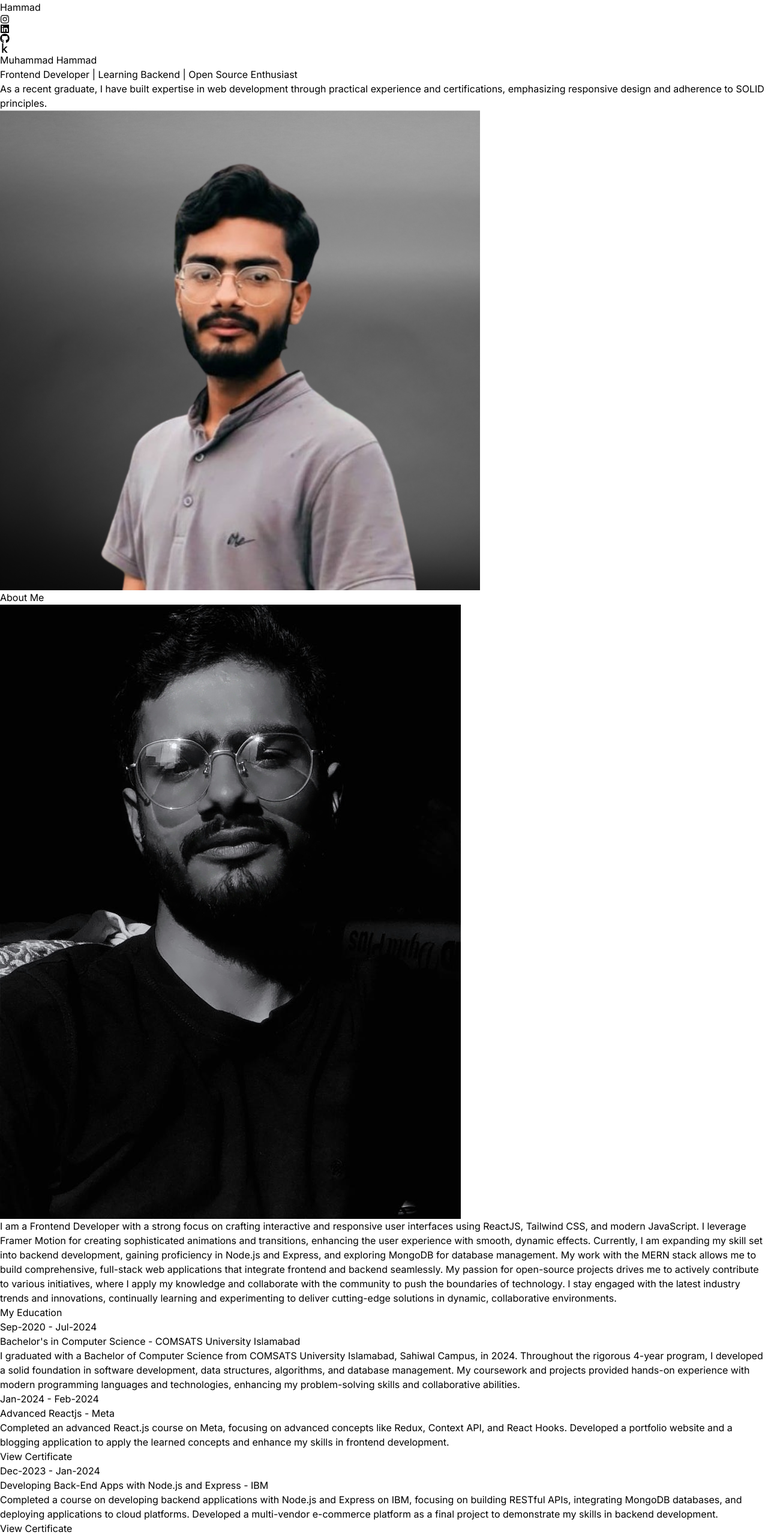
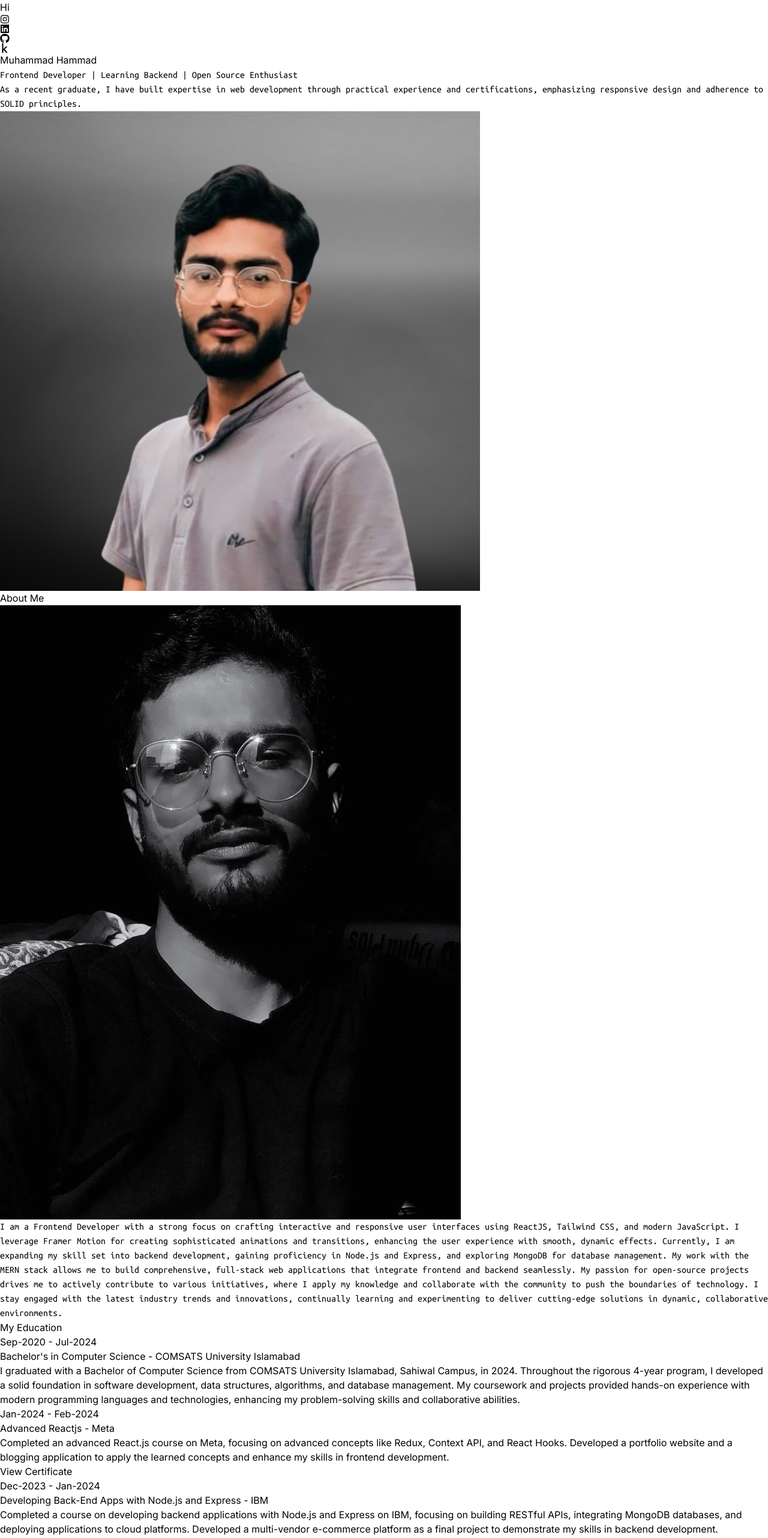
Before and after one commit to ChaudaryHammad/Frontend-BootCamp, a React (Vite) app in the folder Portfolio-project/: page / in a window 1280 px wide. Shown: the top 2564 px of the page at 60% size. Built offline with nearby package versions, Linux system fonts and the light colour scheme.

Commit message:
major updates

```diff
--- a/Portfolio-project/src/components/About.jsx
+++ b/Portfolio-project/src/components/About.jsx
@@ -1,3 +1,4 @@
+import { BsGithub } from 'react-icons/bs'
 import aboutImg from '../assets/hamad2.jpg'
 import { ABOUT_TEXT } from '../constants'
 import {motion} from 'framer-motion'
@@ -10,18 +11,23 @@ const About = () => {
             <div className="flex flex-wrap">
                 <motion.div whileInView={{opacity:1,x:0}} initial={{opacity:0,x:-100}} transition={{duration:0.5}} className="w-full lg:w-1/2 lg:p-8">
                     <div className="flex items-center justify-center">
-                        <img className='rounded-2xl w-[300px] h-[400px]' src={aboutImg} alt="" />
+                        <img className='rounded-2xl w-[400px] h-[500px] object-cover ' src={aboutImg} alt="" />
                     </div>
 
 
                 </motion.div>
                 <motion.div whileInView={{opacity:1,x:0}} initial={{opacity:0,x:100}} transition={{duration:0.5}} className='w-full lg:w-1/2 flex items-center'>
                         <div className='flex justify-center lg:justify-start ' >
-                            <p className='my-2 max-w-xl py-6 font-light tracking-tighter lg:text-left text-center lg:text-justify'>{ABOUT_TEXT}</p>
+                            <p className='my-2 max-w-xl py-6 font-light tracking-tighter lg:text-left  text-center  lg:text-[17px]' style={{fontFamily:"Ubuntu Mono"}}>{ABOUT_TEXT}</p>
+
                         </div>
+
                     </motion.div>
+
             </div>
+
         </div>
+
     </>
   )
 }
--- a/Portfolio-project/src/components/Contact.jsx
+++ b/Portfolio-project/src/components/Contact.jsx
@@ -38,6 +38,7 @@ const Contact = () => {
             <div className="flex items-center justify-center">
               <div className="relative">
                 <input
+                style={{fontFamily:"Ubuntu Mono"}}
                   id="name"
                   type="text"
                   name="name"
@@ -57,6 +58,7 @@ const Contact = () => {
                   className="lg:w-[500px] border-b border-gray-300 py-1 focus:border-b-2 transition-colors focus:outline-none peer bg-inherit"
                   placeholder="Email"
                   required
+                  style={{fontFamily:"Ubuntu Mono"}}
                 />
                 <ValidationError prefix="Email" field="email" errors={state.errors} />
               </div>
@@ -64,6 +66,7 @@ const Contact = () => {
             <div className="mt-3 flex items-center justify-center">
               <div className="relative">
                 <textarea
+                style={{fontFamily:"Ubuntu Mono"}}
                   id="message"
                   name="message"
                   className="w-[218px] lg:w-[500px] border-b border-gray-300 py-1 focus:border-b-2 transition-colors focus:outline-none peer bg-inherit"
@@ -94,14 +97,14 @@ const Contact = () => {
         >
           <div className="terminal-loader">
             <div className="terminal-header">
-              <div className="terminal-title">Status</div>
+              <div className="terminal-title" style={{fontFamily:"Ubuntu Mono"}}>Status</div>
               <div className="terminal-controls">
                 <div className="control close" />
                 <div className="control minimize" />
                 <div className="control maximize" />
               </div>
             </div>
-            <div className="text">Drop me a message ✉️</div>
+            <div className="text" style={{fontFamily:"Ubuntu Mono"}}>Drop me a message ✉️</div>
           </div>
         </motion.div>
       </div>
--- a/Portfolio-project/src/components/Experience.jsx
+++ b/Portfolio-project/src/components/Experience.jsx
@@ -26,7 +26,7 @@ const Experience = () => {
               data.technologies.map((data,index)=>{
                 return(
                   <>
-                    <span key={index} className='mr-2 mt-4 rounded bg-neutral-900 px-2 py-1 text-sm font-medium text-purple-800'>{data}</span>
+                    <span key={index} className='mr-2 mt-4 rounded bg-neutral-900 px-2 py-1 text-sm font-medium text-purple-800' style={{fontFamily:"Ubuntu Mono"}}>{data}</span>
                   </>
                 )
               })
--- a/Portfolio-project/src/components/Footer.jsx
+++ b/Portfolio-project/src/components/Footer.jsx
@@ -1,7 +1,7 @@
 
 const Footer = () => {
   return (
-    <div className="text-center my-6 border-b font-light border-neutral-900">&#169; hammad2024. All Rights Reserved</div>
+    <div className="text-center my-6 border-b font-light border-neutral-900" style={{fontFamily:"Ubuntu Mono"}}>&#169; hammad2024. All Rights Reserved</div>
   )
 }
 
--- a/Portfolio-project/src/components/Hero.jsx
+++ b/Portfolio-project/src/components/Hero.jsx
@@ -21,14 +21,14 @@ const Hero = () => {
           <div className="w-full lg:w-1/2">
             <div className="flex flex-col items-center lg:items-start">
               <motion.h1 variants={container(0)} initial="hidden" animate="visible"
-               className="mb-5 text-6xl font-thin tracking-tight lg:mt-16 lg:text-7xl lg:text-left text-center">
+               className="mb-5 text-6xl font-thin tracking-tight lg:mt-16 lg:text-7xl lg:text-left text-center " >
                 Muhammad Hammad
               </motion.h1>
               <motion.span variants={container(0.5)} initial="hidden" animate="visible"
-              className="bg-gradient-to-r from-pink-300 via-slate-500 to-purple-500 bg-clip-text text-[23px] lg:text-2xl tracking-tight text-transparent lg:text-left text-center">
+              className="bg-gradient-to-r from-pink-300 via-slate-500 to-purple-500 bg-clip-text text-[23px] lg:text-2xl tracking-tight text-transparent lg:text-left text-center" style={{fontFamily:"Ubuntu Mono"}}>
                 Frontend Developer | Learning Backend | Open Source Enthusiast
               </motion.span>
-              <motion.p variants={container(1)} initial="hidden" animate="visible" className="my-2 mx-w-xl py-6 font-light tracking-tighter text-center lg:text-left ">
+              <motion.p variants={container(1)} initial="hidden" animate="visible" className=" mx-w-xl py-6 font-light lg:text-xl tracking-tighter text-center lg:text-left " style={{fontFamily:"Ubuntu Mono"}}>
                 {HERO_CONTENT}
               </motion.p>
             </div>
--- a/Portfolio-project/src/components/Navbar.jsx
+++ b/Portfolio-project/src/components/Navbar.jsx
@@ -4,9 +4,9 @@ import {FaLinkedin, FaGithub, FaInstagram, FaKaggle} from 'react-icons/fa'
 
 const Navbar = () => {
   return (
-    <nav className=" mb-20 flex items-center justify-between py-6 ">
+    <nav className=" mb-20 flex items-center justify-between py-6  ">
     <div className="flex flex-shrink-0 items-center">
-        <h1 className='underline decoration-wavy decoration-orange-400 lg:text-4xl text-2xl font-bold mx-2'>Hammad</h1>
+        <h1 className='underline decoration-wavy decoration-orange-400  text-2xl font-bold mx-2' >Hi</h1>
     </div>
     <div className='flex items-center justify-center gap-4 m-8 text-2xl '>
 
--- a/Portfolio-project/src/components/Projects.jsx
+++ b/Portfolio-project/src/components/Projects.jsx
@@ -21,7 +21,7 @@ const Projects = () => {
                     data.technologies.map((data,index)=>{
                         return(
                             <>
-                            <span key={index} className="mr-2 mt-4 rounded bg-neutral-900 px-2 py-1 text-sm font-medium text-purple-800">{data}</span>
+                            <span key={index} className="mr-2 mt-4 rounded bg-neutral-900 px-2 py-1 text-sm font-medium text-purple-800" style={{fontFamily:"Ubuntu Mono"}}>{data}</span>
                             </>
                         )
                     })
--- a/Portfolio-project/src/index.css
+++ b/Portfolio-project/src/index.css
@@ -1,5 +1,6 @@
 /* font */
 @import url('https://fonts.googleapis.com/css2?family=Inter:wght@100..900&display=swap');
+@import url('https://fonts.googleapis.com/css2?family=Ubuntu+Mono:ital,wght@0,400;0,700;1,400;1,700&display=swap');
 *{
   padding: 0;
   margin: 0;
```
